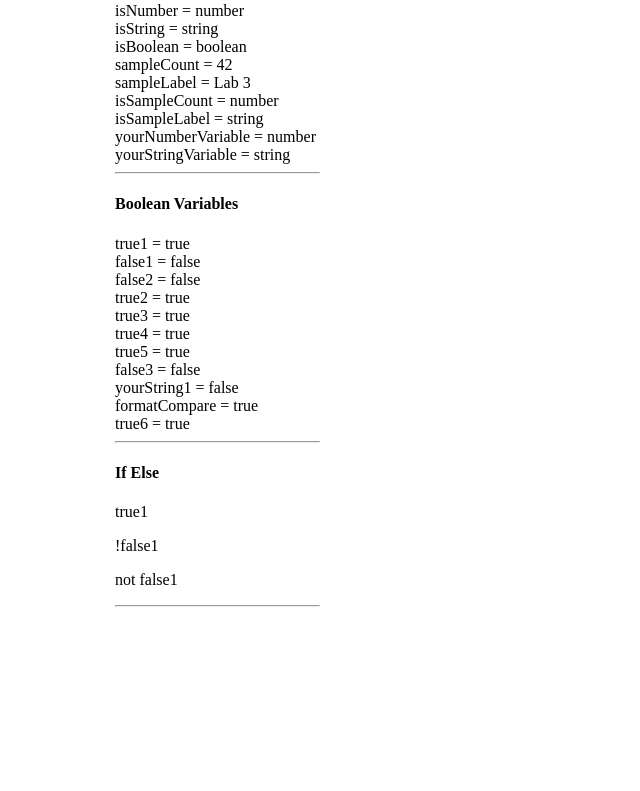
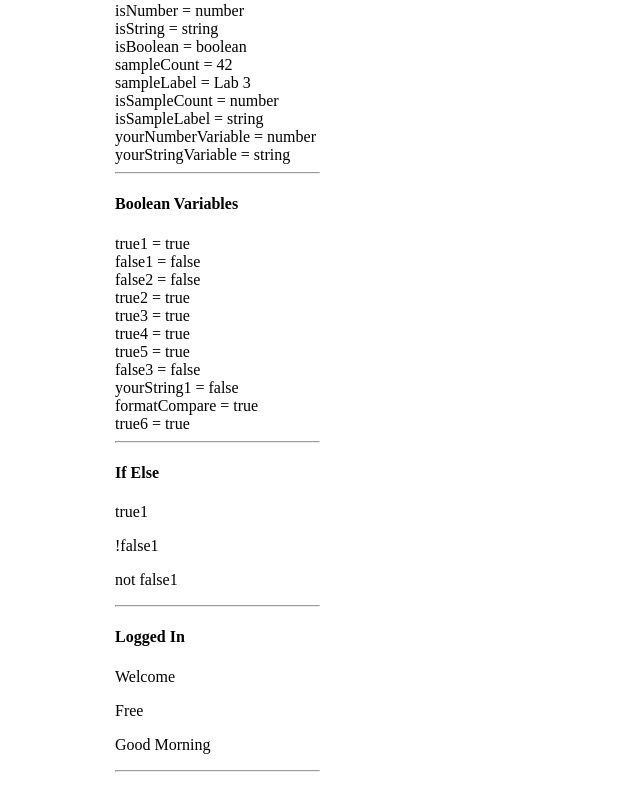
Before and after one commit to Jackerrigan/webdev-client, a Next.js app: page /labs/lab3 in a window 1280 px wide. Shown: the part 385-1176 px from the top of the page, without its empty margins (0-640 px from the left). Before the commit the page ends 1011 px from the top, so only its background shows below. Built offline with nearby package versions, Linux system fonts and the light colour scheme.

Commit message:
ternay operator

```diff
--- /dev/null
+++ b/app/labs/lab3/TernaryOperator.tsx
@@ -0,0 +1,14 @@
+export default function TernaryOperator() {
+  let loggedIn = true;
+  const hour = 9;
+  const premium = false;
+  return (
+    <div id="wd-ternary-operator">
+      <h4>Logged In</h4>
+      {loggedIn ? <p>Welcome</p> : <p>Please login</p>}
+      {premium ? <p>Premium</p> : <p>Free</p>}
+      {hour < 12 ? <p>Good Morning</p> : <p>Good Afternoon</p>}
+      <hr />
+    </div>
+  );
+}
--- a/app/labs/lab3/page.tsx
+++ b/app/labs/lab3/page.tsx
@@ -1,5 +1,6 @@
 import BooleanVariables from "./BooleanVariables";
 import IfElse from "./IfElse";
+import TernaryOperator from "./TernaryOperator";
 import VariablesAndConstants from "./VariablesAndConstants";
 import VariableTypes from "./VariableTypes";
 
@@ -11,6 +12,7 @@
       <VariableTypes />
       <BooleanVariables />
       <IfElse />
+      <TernaryOperator />
     </div>
   );
 }
```
